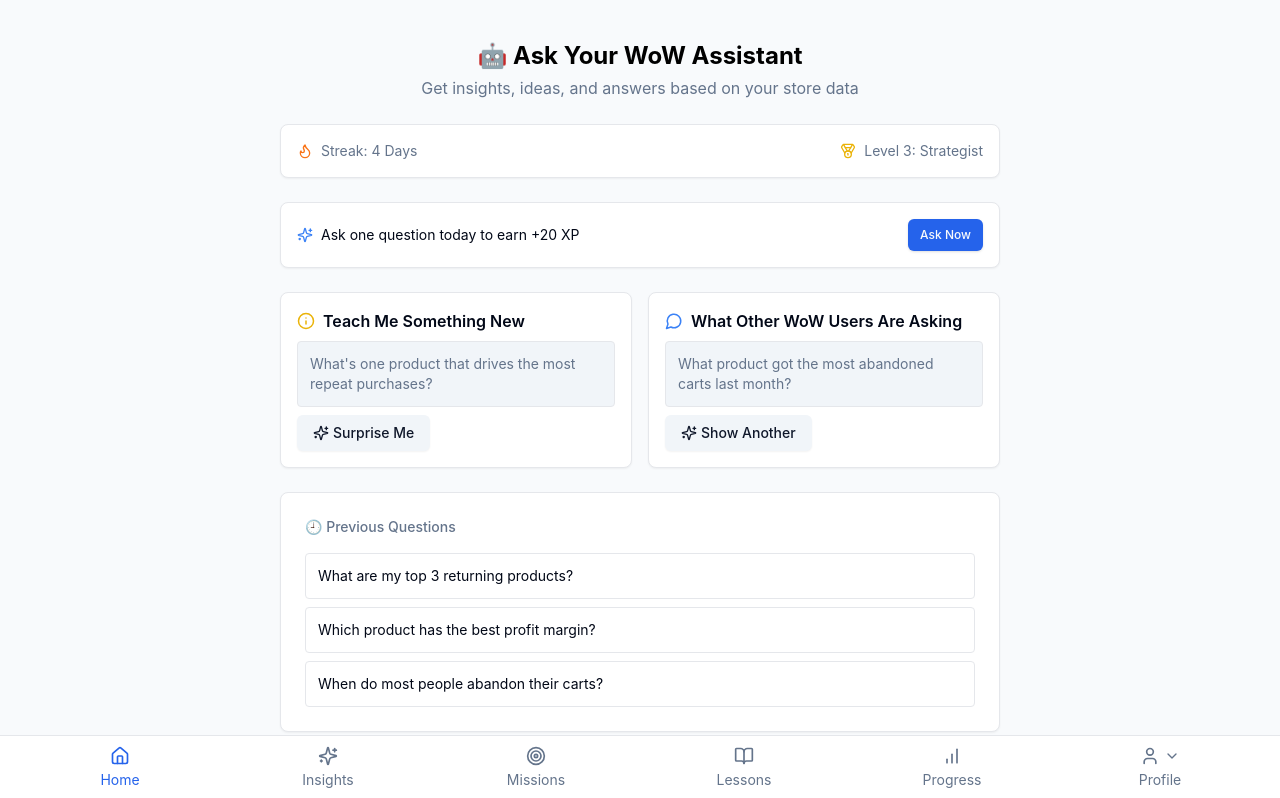
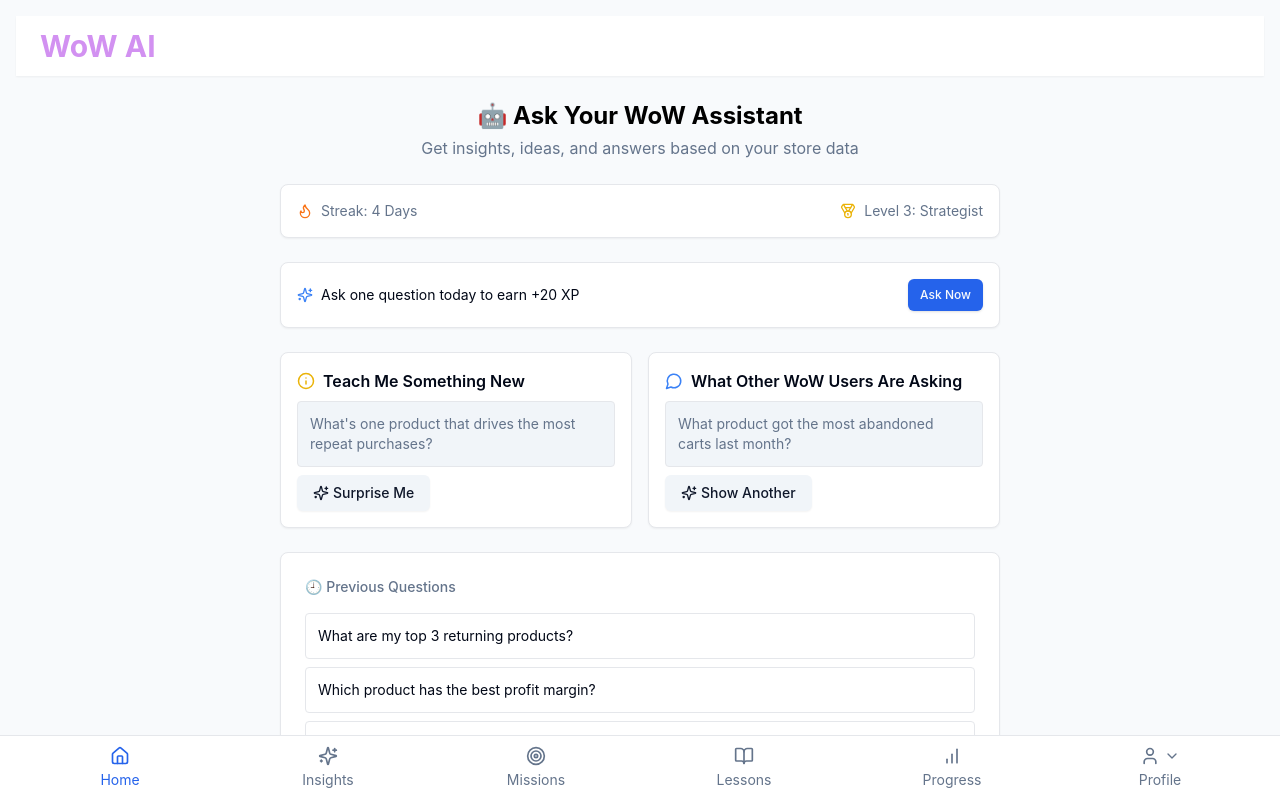
Before and after one commit to getwowai/mockups, a React (Create React App) app: page / in a window 1280 px wide. Shown: the top 798 px of the page. Built offline with nearby package versions, Linux system fonts and the light colour scheme.

Commit message:
Add favicon and logo

```diff
--- a/src/App.tsx
+++ b/src/App.tsx
@@ -11,12 +11,14 @@ import WeeklyRecap from './components/WeeklyRecap';
 import Progress from './components/Progress';
 import LessonsPage from './components/LessonsPage';
 import QNBTools from './components/QNBTools';
+import Header from './components/Header';
 
 function App() {
   return (
     <Router>
-      <div className="App">
-        <main className="pb-16 md:pb-0">
+      <div className="App min-h-screen flex flex-col">
+        <Header />
+        <main className="flex-1 pb-16 md:pb-0">
           <Routes>
             <Route path="/" element={<ChatSectionAI />} />
             <Route path="/insights" element={<InsightsOverview />} />
--- /dev/null
+++ b/src/components/Header.tsx
@@ -0,0 +1,15 @@
+import React from 'react';
+import Logo from './Logo';
+
+const Header: React.FC = () => {
+  return (
+    <header className="w-full px-4 md:px-6 py-3 bg-white shadow-sm">
+      <div className="max-w-7xl mx-auto flex items-center justify-between">
+        <Logo />
+        {/* Add other header content here */}
+      </div>
+    </header>
+  );
+};
+
+export default Header;
--- /dev/null
+++ b/src/components/Logo.tsx
@@ -0,0 +1,11 @@
+import React from 'react';
+
+const Logo: React.FC = () => {
+  return (
+    <div className="text-2xl md:text-3xl font-bold text-[#D291F1] hover:text-[#B86FE1] transition-colors">
+      WoW AI
+    </div>
+  );
+};
+
+export default Logo;
```
Also changed, not shown: 1 other file (tests, documents, lock files or other folders).
